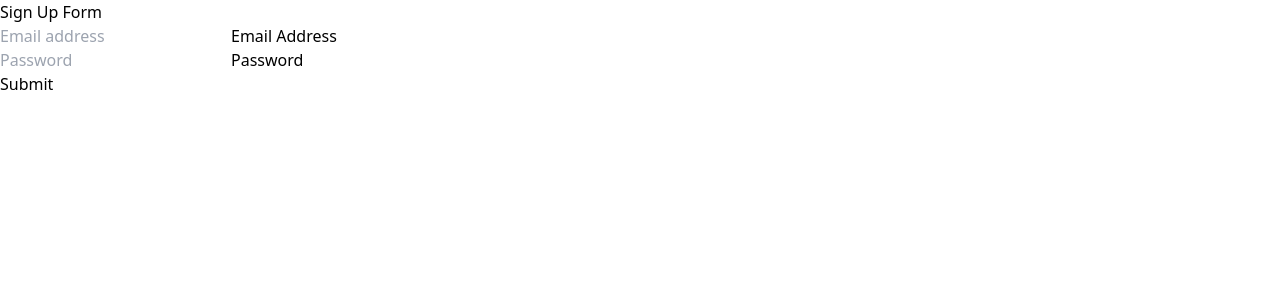
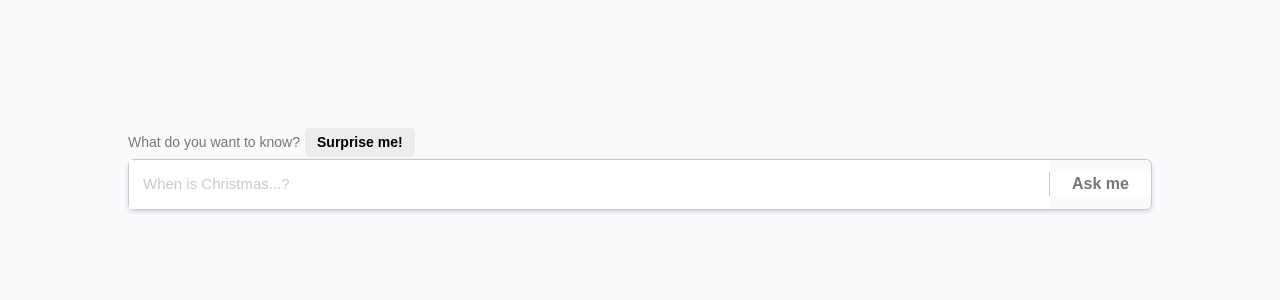
Before and after one commit to bilal1718/AI_Interviewer, a React (Vite) app: page / in a window 1280 px wide. Shown: the top 300 px of the page. Built offline with nearby package versions, Linux system fonts and the light colour scheme.

Commit message:
Chat Bot integration

```diff
--- a/src/App.css
+++ b/src/App.css
@@ -0,0 +1,81 @@
+* {
+  font-family: sans-serif;
+}
+body{
+  margin: 0;
+  padding: 0;
+  width: 100vw;
+  height:100vh;
+  background-color: #fafafc;
+  color:#777;
+  display: flex;
+  justify-content: center;
+}
+p{
+  font-weight: 200;
+  font-size: 14px;
+}
+.app{
+  width: 80vw;
+  margin: 10vw;
+  height:80vh;
+}
+.search-section{
+  width:100%;
+  height:100%;
+  display: flex;
+  flex-direction: column;
+}
+.search-result{
+  margin-top: 10px;
+  overflow: scroll;
+}
+.surprise{
+  background-color: #ececef;
+  color: #000;
+  border-radius: 5px;
+  font-weight: 600;
+  padding: 4px 12px;
+  margin:0 0 2px 5px;
+  border:none;
+}
+.input-container{
+  width: 100%;
+  border: solid 0.5px #cacaca;
+  box-sizing: border-box;
+  border-radius: 6px;
+  box-shadow: rgba(0,0, 82, 0.15) 0 2px 4px;
+}
+.input-container input{
+  border:none;
+  padding: 13px 14px;
+  box-sizing: border-box;
+  font-size: 15px;
+  outline: none;
+  width: 90%;
+  font-weight: 200;
+}
+.input-container input::placeholder{
+  color:#cacaca;
+  font-weight: 200;
+}
+.input-container button{
+  min-width: 10%;
+  border: none;
+  border-left:1px solid #cacaca;
+  background-color: #fff;
+  color:#777;
+  font-weight: bold;
+  cursor: pointer;
+}
+.input-container button:active{
+  background-color: #cacaca;
+}
+.answer{
+  padding: 13px 14px;
+  border:solid 0.5px #cacaca;
+  background-color: #fff;
+  margin: 5px;
+  font-size: 15px;
+  font-weight: 200;
+}
--- a/src/App.jsx
+++ b/src/App.jsx
@@ -1,10 +1,13 @@
 import './App.css'
+import Chat_Bot from './components/Chat_Bot'
 import SignUp from './components/SignUp'
+
 
 function App() {
   return(
     <>
-    <SignUp />
+     <Chat_Bot />
+    {/* <SignUp /> */}
     </>
   )
 }
--- /dev/null
+++ b/src/components/Chat_Bot.jsx
@@ -0,0 +1,86 @@
+import React, { useState } from 'react';
+
+const Chat_Bot = () => {
+  const [error, setError] = useState("");
+  const [value, setValue] = useState("");
+  const [chatHistory, setChatHistory] = useState([]);
+  const surpriseOptions = [
+    "Who won the Pakistan vs India match?",
+    "Where is Uruguay located?",
+    "When is the match between India vs Australia?"
+  ];
+
+  const surprise = () => {
+    const randomValue = surpriseOptions[Math.floor(Math.random() * surpriseOptions.length)];
+    setValue(randomValue);
+  };
+
+  const getResponse = async () => {
+    if (!value) {
+      setError("Error: Please ask a question!");
+      return;
+    }
+    try {
+      const options = {
+        method: "POST",
+        body: JSON.stringify({
+          history: chatHistory,
+          message: value
+        }),
+        headers: {
+          'Content-Type': 'application/json'
+        }
+      };
+      const response = await fetch('http://127.0.0.1:8000/gemini', options);
+      if (!response.ok) {
+        throw new Error(`HTTP error! status: ${response.status}`);
+      }
+      const data = await response.text();
+      console.log("Response from backend:", data); // Log the response from the backend
+      setChatHistory(oldChatHistory => [
+        ...oldChatHistory,
+        { role: "user", parts: value },
+        { role: "model", parts: data } // Ensure 'parts' is used consistently
+      ]);
+      setValue("");
+    } catch (error) {
+      console.error("Error in getResponse function:", error);
+      setError("Something went wrong! Please try again later.");
+    }
+  };
+
+  const clear = () => {
+    setValue("");
+    setError("");
+    setChatHistory([]);
+  };
+
+  return (
+    <div className='app'>
+      <section className='search-section'>
+        <p>What do you want to know?
+          <button className='surprise' onClick={surprise} disabled={!chatHistory}>Surprise me!</button>
+        </p>
+        <div className='input-container'>
+          <input
+            value={value}
+            placeholder='When is Christmas...?'
+            onChange={(e) => setValue(e.target.value)}
+          />
+          {!error && <button onClick={getResponse}>Ask me</button>}
+          {error && <button onClick={clear}>Clear</button>}
+        </div>
+        {error && <p>{error}</p>}
+        <div className='search-result'>
+          {chatHistory.map((chatItem, _index) => (
+            <div key={_index}>
+              <p className='answer'>{chatItem.role}: {chatItem.parts}</p>
+            </div>
+          ))}
+        </div>
+      </section>
+    </div>
+  );
+}
+
+export default Chat_Bot;
--- a/src/components/SignUp.jsx
+++ b/src/components/SignUp.jsx
@@ -1,6 +1,67 @@
-import React from 'react'
+import React, { useState } from 'react';
+import PhoneInput from 'react-phone-input-2';
+import "react-phone-input-2/lib/style.css";
 
 const SignUp = () => {
+  const [formData, setFormData] = useState({
+    username: '',
+    email: '',
+    password: '',
+    phone: '',
+  });
+
+  const [errors, setErrors] = useState({
+    username: '',
+    email: '',
+    password: '',
+    phone: '',
+  });
+
+  const validateForm = () => {
+    const newErrors = { ...errors };
+
+    if (!formData.username) newErrors.username = 'Username is required';
+    else newErrors.username = '';
+
+    if (!formData.email) newErrors.email = 'Email is required';
+    else newErrors.email = '';
+
+    if (!formData.password) newErrors.password = 'Password is required';
+    else newErrors.password = '';
+
+    const phoneDigits = formData.phone.replace(/\D/g, '');
+    if (!formData.phone) newErrors.phone = 'Phone number is required';
+    else if (phoneDigits.length !== 12) newErrors.phone = 'Phone number must be 10 digits';
+    else newErrors.phone = '';
+
+    setErrors(newErrors);
+
+    return Object.values(newErrors).every((error) => error === '');
+  };
+
+  const handleChange = (e) => {
+    setFormData({
+      ...formData,
+      [e.target.name]: e.target.value,
+    });
+  };
+
+  const handlePhoneChange = (value) => {
+    setFormData({
+      ...formData,
+      phone: value,
+    });
+  };
+
+  const handleSubmit = (e) => {
+    e.preventDefault();
+
+    if (validateForm()) {
+      // Submit form data
+      console.log('Form submitted', formData);
+    }
+  };
+
   return (
     <>
       <div className="min-h-screen bg-gray-100 py-6 flex flex-col justify-center sm:py-12">
@@ -9,20 +70,39 @@ const SignUp = () => {
           <div className="relative px-4 py-10 bg-white shadow-lg sm:rounded-3xl sm:p-20">
             <div className="max-w-md mx-auto">
               <div>
-            <h1 className="text-2xl font-semibold">
-              Sign Up Form
-            </h1>
+                <h1 className="text-2xl font-semibold">Sign Up Form</h1>
               </div>
               <div className="divide-y divide-gray-200">
-            <div className="py-8 text-base leading-6 space-y-4 text-gray-700 sm:text-lg sm:leading-7">
+                <form onSubmit={handleSubmit} className="py-8 text-base leading-6 space-y-4 text-gray-700 sm:text-lg sm:leading-7">
+                  <div className="relative">
+                    <input
+                      autoComplete="off"
+                      id="username"
+                      name="username"
+                      type="text"
+                      className="peer placeholder-transparent h-10 w-full border-b-2 border-gray-300 text-gray-900 focus:outline-none focus:border-blue-600"
+                      placeholder="Username"
+                      value={formData.username}
+                      onChange={handleChange}
+                    />
+                    <label
+                      htmlFor="username"
+                      className="absolute left-0 -top-3.5 text-gray-600 text-sm peer-placeholder-shown:text-base peer-placeholder-shown:text-gray-440 peer-placeholder-shown:top-2 transition-all peer-focus:-top-3.5 peer-focus:text-gray-600 peer-focus:text-sm"
+                    >
+                      Username
+                    </label>
+                    {errors.username && <p className="text-red-500 text-xs">{errors.username}</p>}
+                  </div>
                   <div className="relative">
                     <input
                       autoComplete="off"
                       id="email"
                       name="email"
                       type="text"
-                  className="peer placeholder-transparent h-10 w-full border-b-2 border-gray-300 text-gray-900 focus:outline-none focus:borer-rose-600"
+                      className="peer placeholder-transparent h-10 w-full border-b-2 border-gray-300 text-gray-900 focus:outline-none focus:border-blue-600"
                       placeholder="Email address"
+                      value={formData.email}
+                      onChange={handleChange}
                     />
                     <label
                       htmlFor="email"
@@ -30,6 +110,7 @@ const SignUp = () => {
                     >
                       Email Address
                     </label>
+                    {errors.email && <p className="text-red-500 text-xs">{errors.email}</p>}
                   </div>
                   <div className="relative">
                     <input
@@ -37,8 +118,10 @@ const SignUp = () => {
                       id="password"
                       name="password"
                       type="password"
-                  className="peer placeholder-transparent h-10 w-full border-b-2 border-gray-300 text-gray-900 focus:outline-none focus:borer-rose-600"
+                      className="peer placeholder-transparent h-10 w-full border-b-2 border-gray-300 text-gray-900 focus:outline-none focus:border-blue-600"
                       placeholder="Password"
+                      value={formData.password}
+                      onChange={handleChange}
                     />
                     <label
                       htmlFor="password"
@@ -46,21 +129,35 @@ const SignUp = () => {
                     >
                       Password
                     </label>
+                    {errors.password && <p className="text-red-500 text-xs">{errors.password}</p>}
                   </div>
                   <div className="relative">
-                <button className="bg-blue-500 text-white rounded-md px-2 py-1">
+                    <PhoneInput
+                      autoComplete="off"
+                      country={'us'}
+                      value={formData.phone}
+                      onChange={handlePhoneChange}
+                      className="peer placeholder-transparent h-10 w-full border-b-2 border-gray-300 text-gray-900 focus:outline-none focus:border-blue-600"
+                      inputProps={{
+                        name: 'phone',
+                        required: true,
+                      }}
+                    />
+                    {errors.phone && <p className="text-red-500 text-xs">{errors.phone}</p>}
+                  </div>
+                  <div className="relative">
+                    <button type="submit" className="bg-blue-500 text-white rounded-md px-2 py-1">
                       Submit
                     </button>
                   </div>
-            </div>
+                </form>
               </div>
             </div>
           </div>
         </div>
       </div>
     </>
+  );
+};
 
-  )
-}
-
-export default SignUp
+export default SignUp;
```
Lines whose indentation alone changed are shown as unchanged.
